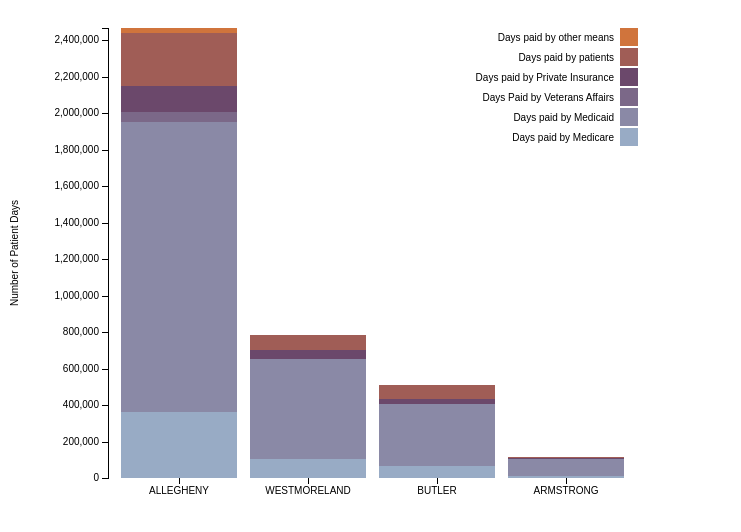
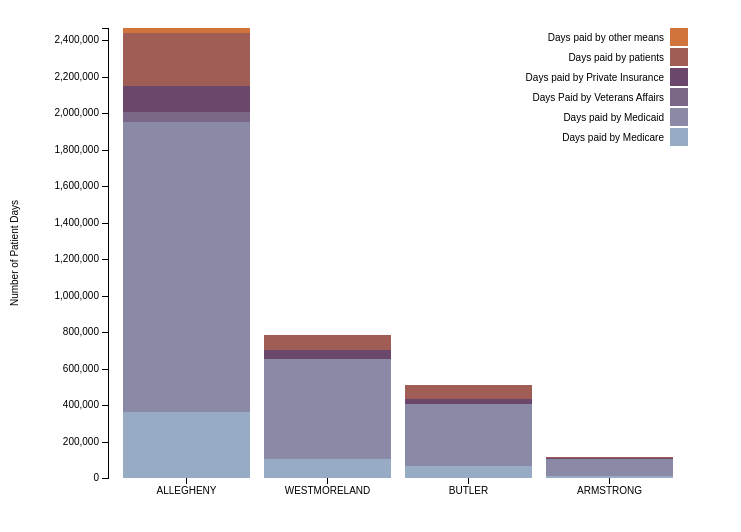
Before and after one commit to LeifGreiss/nursing_days_bar, a plain HTML site: page index.html in a window 1280 px wide. Shown: the whole page, without its empty margins (0-741 px from the left). Drawn offline with nearby package versions, Linux system fonts and the light colour scheme.

Commit message:
Update index.html

```diff
--- a/index.html
+++ b/index.html
@@ -35,7 +35,7 @@ body {
 <script>
 
 var margin = {top: 20, right: 20, bottom: 30, left: 100},
-    width = 650 - margin.left - margin.right,
+    width = 700 - margin.left - margin.right,
     height = 500 - margin.top - margin.bottom;
 
 var x = d3.scale.ordinal()
@@ -75,7 +75,6 @@ d3.csv("data.csv", function(error, data) {
   data.forEach(function(d) {
     var MiCounty = d.County; //add to stock code
     var y0 = 0;
-    //d.days = color.domain().map(function(name) { return {name: name, y0: y0, y1: y0 += +d[name]}; });
     d.days = color.domain().map(function(name) { return {MiCounty:MiCounty, name: name, y0: y0, y1: y0 += +d[name]}; });
     d.total = d.days[d.days.length - 1].y1;
 
@@ -107,7 +106,6 @@ d3.csv("data.csv", function(error, data) {
     .enter().append("g")
       .attr("class", "g")
       .attr("transform", function(d) { return "translate(" + "0" + ",0)"; });
-      //.attr("transform", function(d) { return "translate(" + x(d.County) + ",0)"; })
 
   County.selectAll("rect")
       .data(function(d) {
```
